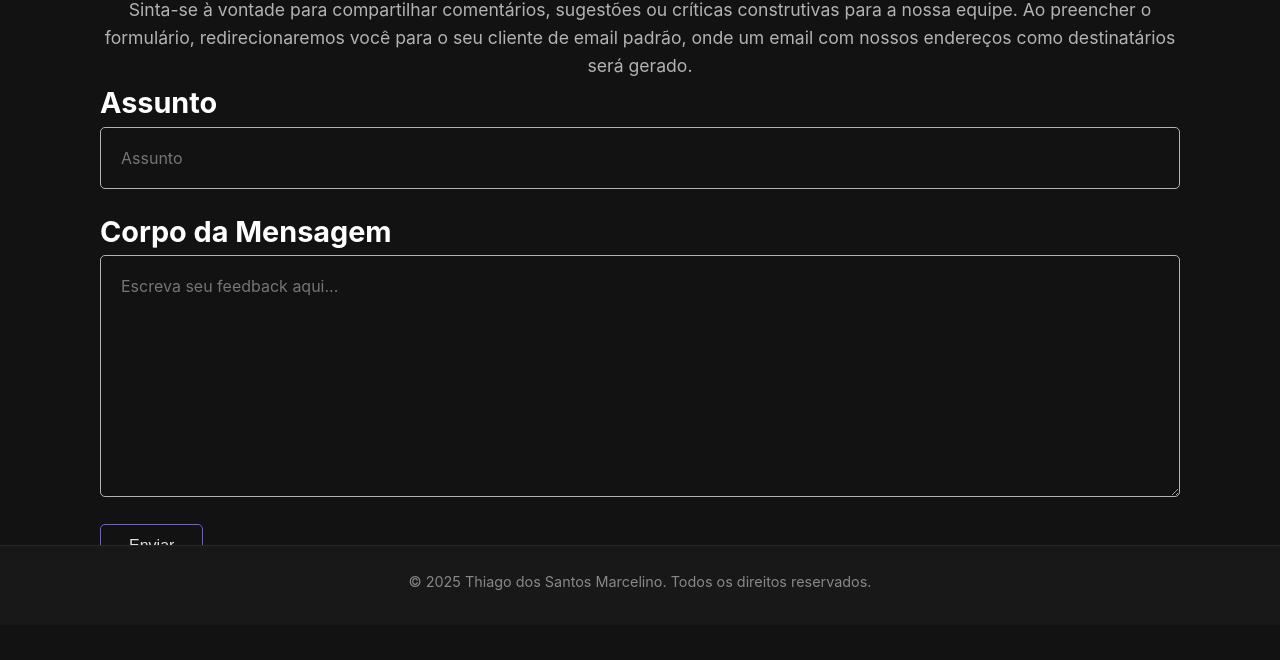
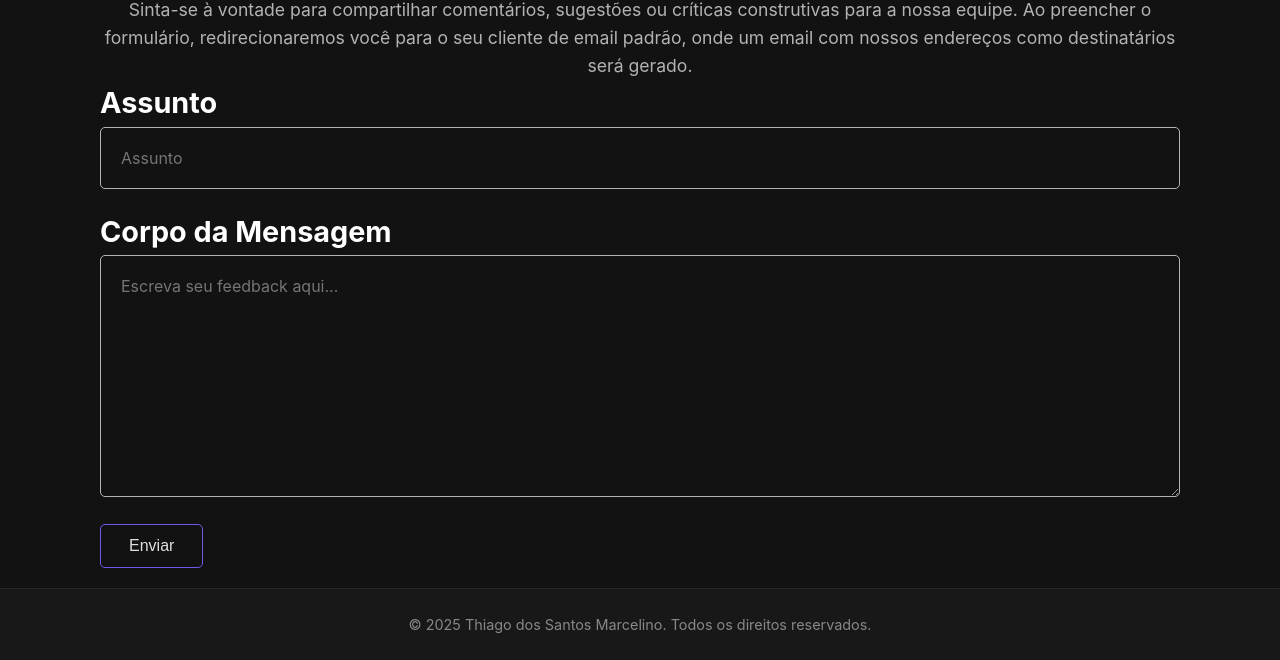
Before and after one commit to Engajamento-Negativo-Padroes-Web/Engajamento-Negativo, a plain HTML site: page pages/feedback/index.html in a window 1280 px wide. Shown: the part 175-835 px from the top of the page. Before the commit the page ends 800 px from the top, so only its background shows below. Drawn offline with Linux system fonts and the light colour scheme.

Commit message:
feat: small-changes

```diff
--- a/assets/css/main.css
+++ b/assets/css/main.css
@@ -33,11 +33,10 @@ header nav a:hover {
 }
 
 footer {
-  position: fixed;
-  bottom: 0px;
-  left: 0px;
-  right: 0px;
-  margin-bottom: 0px;
+  bottom: 0;
+  left: 0;
+  right: 0;
+  margin-bottom: 0;
   height: 80px;
   text-align: center;
   padding: 1.5rem;
@@ -65,3 +64,9 @@ button:hover {
   background-color: var(--color-accent);
   color: var(--color-text-primary);
 }
+
+main {
+  flex-grow: 1;
+  display: flex;
+  flex-direction: column;
+}
--- a/pages/home/style.css
+++ b/pages/home/style.css
@@ -1,7 +1,4 @@
 main {
-  flex-grow: 1;
-  display: flex;
-  flex-direction: column;
   justify-content: center;
   align-items: center;
   text-align: center;
```
